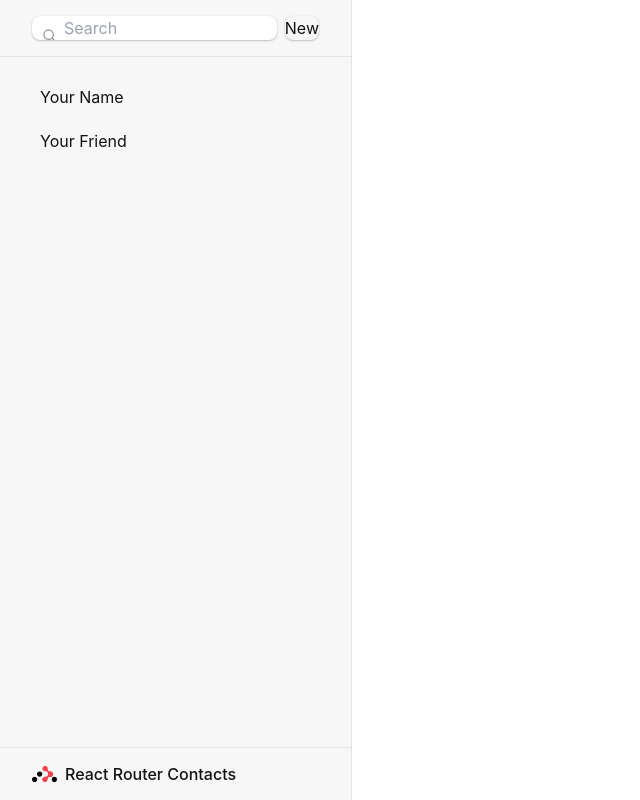
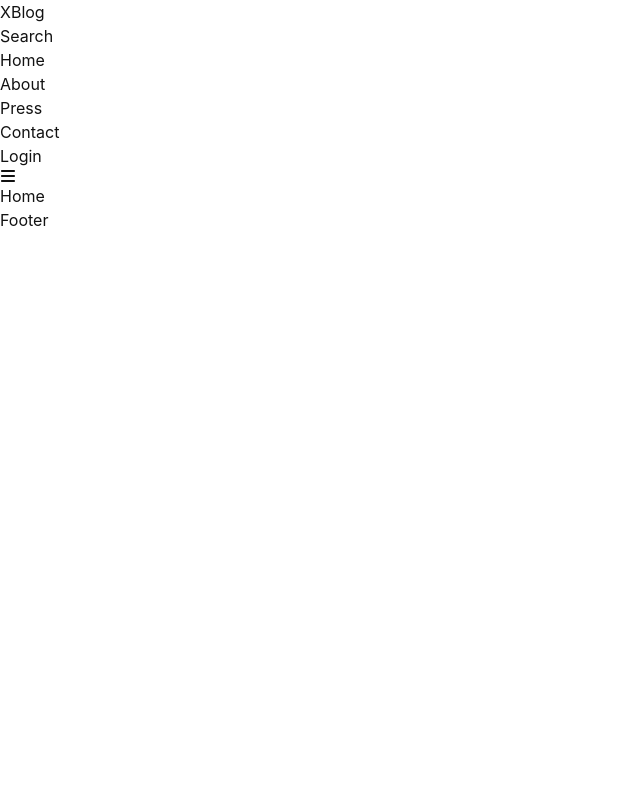
Before and after one commit to Gsanchezdiaz/BlogWebSite, a React (Vite) app: page / in a window 1280 px wide. Shown: the whole page, without its empty margins (0-640 px from the left). Built offline with nearby package versions, Linux system fonts and the light colour scheme.

Commit message:
Creacion del Header - barra de navegacion

```diff
--- a/package.json
+++ b/package.json
@@ -14,6 +14,7 @@
     "match-sorter": "^6.3.3",
     "react": "^18.2.0",
     "react-dom": "^18.2.0",
+    "react-icons": "^5.0.1",
     "react-router-dom": "^6.21.3",
     "sort-by": "^1.2.0"
   },
--- a/src/App.jsx
+++ b/src/App.jsx
@@ -1,49 +1,18 @@
+import { Outlet } from 'react-router-dom'
 import './App.css'
+import Navbar from './components/NavBar'
 
 function App() {
 
   return (
-    <>
-      <>
-      <div id="sidebar">
-        <h1>React Router Contacts</h1>
-        <div>
-          <form id="search-form" role="search">
-            <input
-              id="q"
-              aria-label="Search contacts"
-              placeholder="Search"
-              type="search"
-              name="q"
-            />
-            <div
-              id="search-spinner"
-              aria-hidden
-              hidden={true}
-            />
-            <div
-              className="sr-only"
-              aria-live="polite"
-            ></div>
-          </form>
-          <form method="post">
-            <button type="submit">New</button>
-          </form>
-        </div>
-        <nav>
-          <ul>
-            <li>
-              <a href={`/contacts/1`}>Your Name</a>
-            </li>
-            <li>
-              <a href={`/contacts/2`}>Your Friend</a>
-            </li>
-          </ul>
-        </nav>
-      </div>
-      <div id="detail"></div>
-    </>
-    </>
+    <div className='max-w-screen-xl mx-auto px-2 w-screen'>
+      <Navbar />
+      <main className='mt-8 min-h-screen'>
+        <Outlet />
+      </main>
+      <footer>Footer</footer>
+    </div>
+
   )
 }
 
--- /dev/null
+++ b/src/components/NavBar.jsx
@@ -0,0 +1,100 @@
+import { Link } from "react-router-dom";
+import Search from "./Search";
+import { useEffect, useState } from "react";
+import { FaBars } from "react-icons/fa6";
+
+const Navbar = () => {
+  const [isScrolled, setIsScrolled] = useState(false);
+
+  useEffect(() => {
+    const handleScroll = () => {
+      const scrollPosition = window.scrollY;
+      if (scrollPosition > 30) {
+        setIsScrolled(true);
+      } else {
+        setIsScrolled(false);
+      }
+    };
+
+    window.addEventListener("scroll", handleScroll);
+
+    return () => {
+      window.removeEventListener("scroll", handleScroll);
+    };
+  }, []);
+
+  return (
+    <header className={`flex items-center justify-between py-4 border-b z-[10001] transition-all duration-300 ease-in ${isScrolled ? "fixed bg-white shadow-md md:px-32 top-0 left-0 right-0" : ""
+      }`}>
+      <a href="/" className="px-2 lg:px-0 uppercase font-bold text-purple-800">
+        XBlog
+      </a>
+
+      <div className="sm:block hidden">
+        <Search />
+      </div>
+
+      <ul className="md:inline-flex items-center hidden">
+        <li className="px-2 md:px-4">
+          <Link
+            to="/"
+            className="text-purple-600 font-semibold hover:text-purple-500"
+          >
+            {" "}
+            Home{" "}
+          </Link>
+        </li>
+        <li className="px-2 md:px-4">
+          <a
+            href="#"
+            className="text-gray-500 font-semibold hover:text-purple-500"
+          >
+            {" "}
+            About{" "}
+          </a>
+        </li>
+        <li className="px-2 md:px-4">
+          <a
+            href="#"
+            className="text-gray-500 font-semibold hover:text-purple-500"
+          >
+            {" "}
+            Press{" "}
+          </a>
+        </li>
+        <li className="px-2 md:px-4">
+          <a
+            href="#"
+            className="text-gray-500 font-semibold hover:text-purple-500"
+          >
+            {" "}
+            Contact{" "}
+          </a>
+        </li>
+        <li className="px-2 md:px-4 hidden md:block">
+          <a
+            href="#"
+            className="text-gray-500 font-semibold hover:text-purple-500"
+          >
+
+            Login
+          </a>
+        </li>
+
+      </ul>
+
+      <ul className="sm:hidden">
+        <li className="px-2 md:px-4">
+          <Link
+            to="/"
+            className="text-purple-600 font-semibold hover:text-purple-500"
+          >
+            <FaBars />
+          </Link>
+        </li>
+      </ul>
+    </header>
+  );
+};
+
+export default Navbar;
--- /dev/null
+++ b/src/components/Search.jsx
@@ -0,0 +1,9 @@
+import React from 'react'
+
+function Search() {
+  return (
+    <div>Search</div>
+  )
+}
+
+export default Search
--- /dev/null
+++ b/src/pages/Home.jsx
@@ -0,0 +1,9 @@
+import React from 'react'
+
+const Home = () => {
+  return (
+    <div>Home</div>
+  )
+}
+
+export default Home
```
Also changed, not shown: src/main.jsx (+10 -2 lines), .eslintrc.cjs, 1 other file (tests, documents, lock files or other folders).
